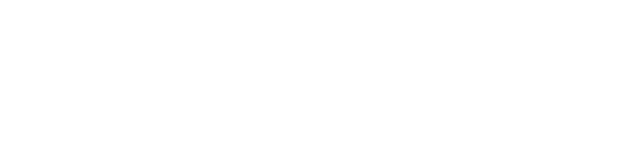
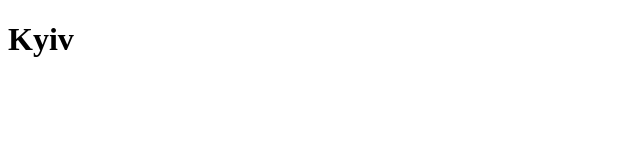
Before and after one commit to MariyaRashkevych/Cities-4, a plain HTML site: page index.html in a window 1280 px wide. Shown: the whole page, without its empty margins (0-640 px from the left). Drawn offline with Linux system fonts and the light colour scheme.

Commit message:
new city Kyiv

```diff
--- a/index.html
+++ b/index.html
@@ -7,6 +7,6 @@
     <title>Cities</title>
 </head>
 <body>
-
-</body>
+    <h1> Kyiv</h1>
+    </body>
 </html>
```
